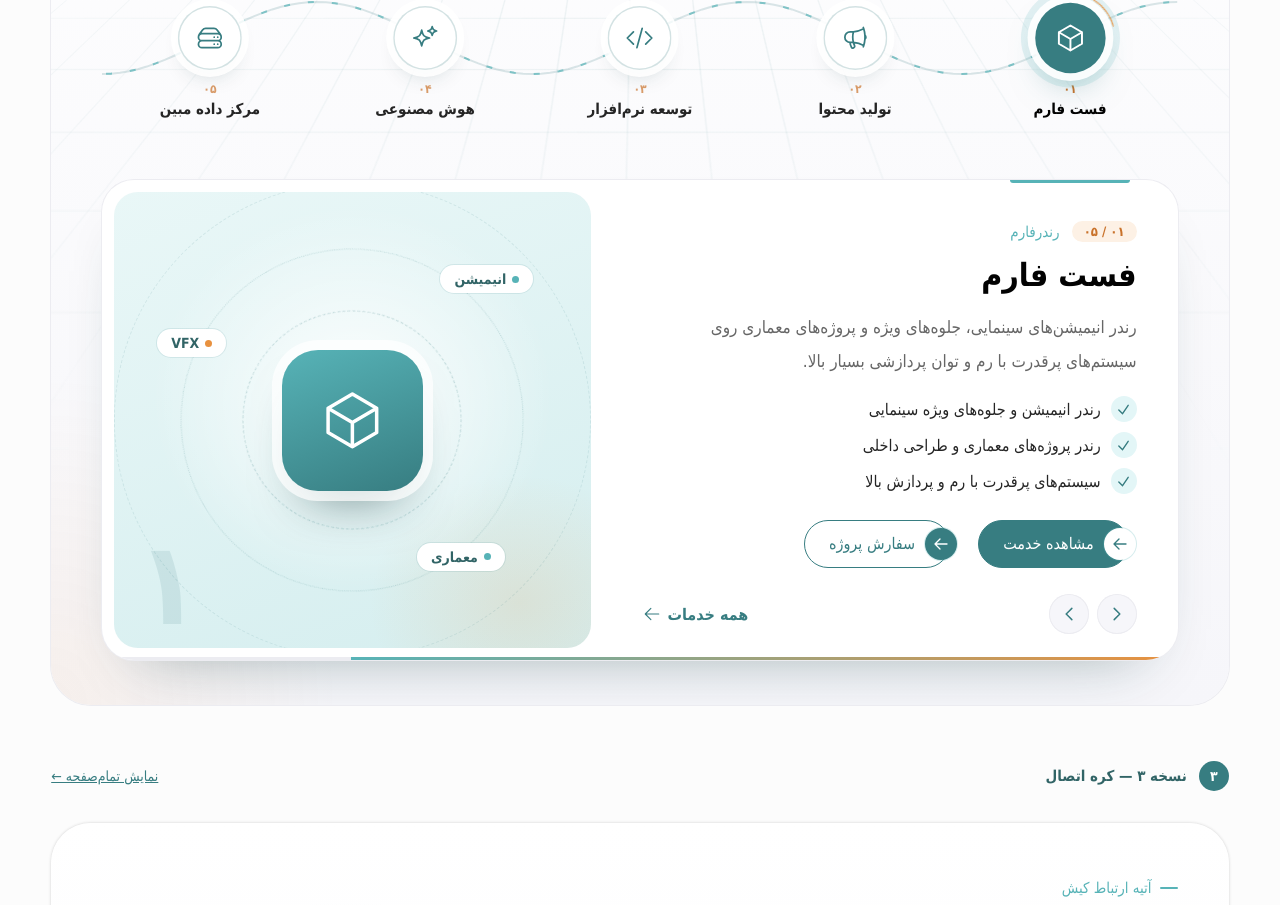
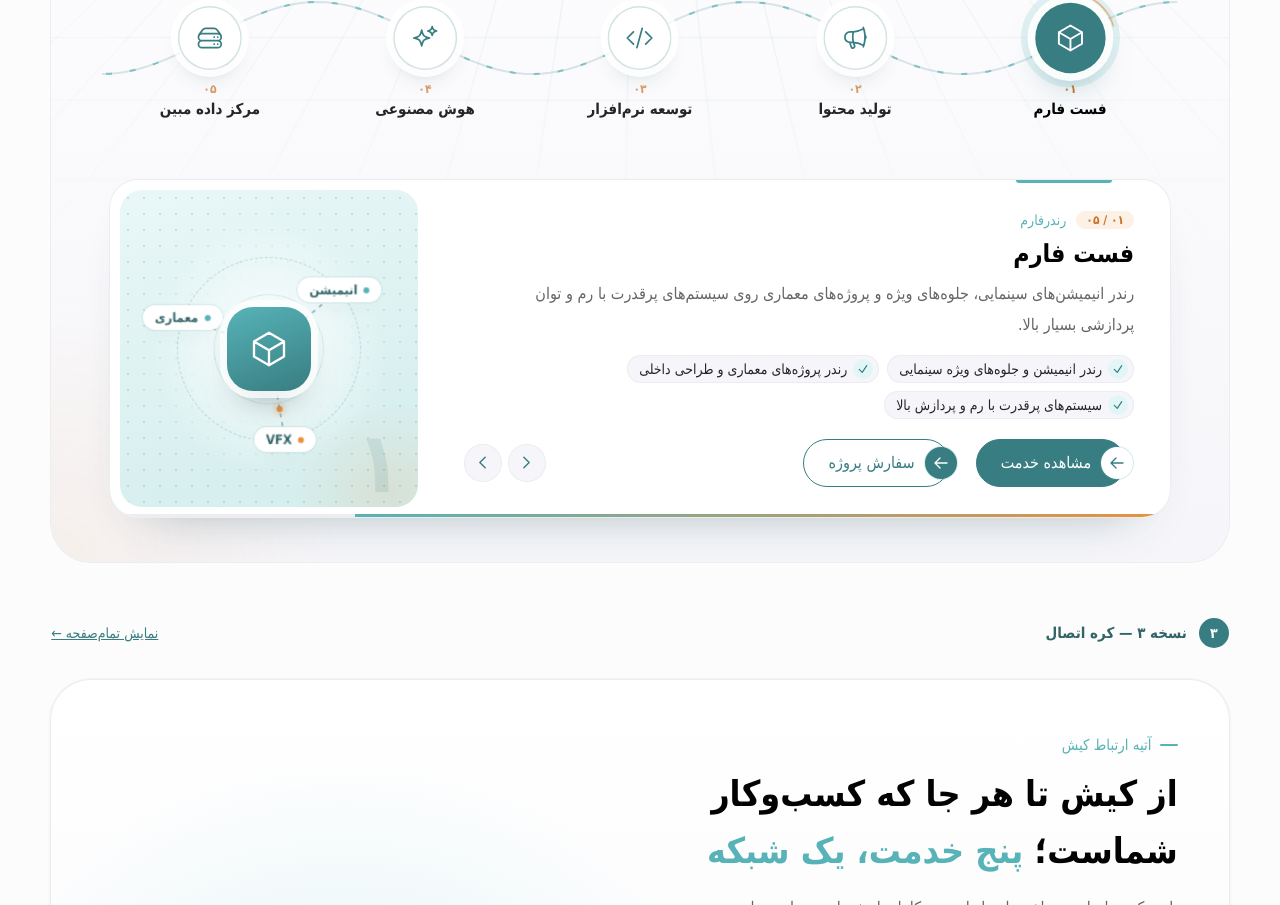
Before and after one commit to marisaadati/AtiehErtebat, a plain HTML site: page home-hero/index.html in a window 1280 px wide. Shown: the part 3644-4549 px from the top of the page. Drawn offline with Linux system fonts and the light colour scheme; animation ran at ten frames a second.

Commit message:
Home hero v4: compact spotlight panel, animated orbit visual
Co-Authored-By: Claude Opus 5.5 <noreply@anthropic.com>
Claude-Session: https://claude.ai/code/session_015ucZP52owXVMXNytia8XHj

```diff
--- a/home-hero/index.html
+++ b/home-hero/index.html
@@ -413,22 +413,19 @@
           <div class="ahs-panel__cta">
             <a class="ahs-btn" data-ahs="href" href="/services/fastfarm/"><span class="ahs-btn__icon" aria-hidden="true"><svg class="ahs-icon"><use href="#ahs-i-arrow"/></svg></span><span>مشاهده خدمت</span></a>
             <a class="ahs-btn ahs-btn--outline" href="/order/"><span class="ahs-btn__icon" aria-hidden="true"><svg class="ahs-icon"><use href="#ahs-i-arrow"/></svg></span><span>سفارش پروژه</span></a>
+            <div class="ahs-steps">
+            <button class="ahs-step" type="button" data-ahs-go="-1" aria-label="خدمت قبلی"><svg class="ahs-icon" aria-hidden="true"><use href="#ahs-i-prev"/></svg></button>
+            <button class="ahs-step" type="button" data-ahs-go="1" aria-label="خدمت بعدی"><svg class="ahs-icon" aria-hidden="true"><use href="#ahs-i-next"/></svg></button>
+          </div>
           </div>
         </div>
         <div class="ahs-visual" aria-hidden="true">
           <span class="ahs-visual__ring ahs-visual__ring--1"></span>
           <span class="ahs-visual__ring ahs-visual__ring--2"></span>
-          <span class="ahs-visual__ring ahs-visual__ring--3"></span>
+          <span class="ahs-visual__pulse"></span>
+          <div class="ahs-orbit" data-ahs="tags"><span class="ahs-sat" style="--a:-90deg"><i class="ahs-sat__line"></i><span class="ahs-tag">انیمیشن</span></span><span class="ahs-sat" style="--a:30deg"><i class="ahs-sat__line"></i><span class="ahs-tag">VFX</span></span><span class="ahs-sat" style="--a:150deg"><i class="ahs-sat__line"></i><span class="ahs-tag">معماری</span></span></div>
           <span class="ahs-visual__core"><svg class="ahs-icon"><use data-ahs="icon" href="#ahs-i-cube"/></svg></span>
           <span class="ahs-visual__num" data-ahs="n2">۱</span>
-          <div class="ahs-tags" data-ahs="tags"><span class="ahs-tag ahs-tag--0">انیمیشن</span><span class="ahs-tag ahs-tag--1">VFX</span><span class="ahs-tag ahs-tag--2">معماری</span></div>
-        </div>
-        <div class="ahs-panel__foot">
-          <div class="ahs-steps">
-            <button class="ahs-step" type="button" data-ahs-go="-1" aria-label="خدمت قبلی"><svg class="ahs-icon" aria-hidden="true"><use href="#ahs-i-prev"/></svg></button>
-            <button class="ahs-step" type="button" data-ahs-go="1" aria-label="خدمت بعدی"><svg class="ahs-icon" aria-hidden="true"><use href="#ahs-i-next"/></svg></button>
-          </div>
-          <a class="ahs-all" href="/services/">همه خدمات <svg class="ahs-icon" aria-hidden="true"><use href="#ahs-i-arrow"/></svg></a>
         </div>
         <span class="ahs-panel__bar" aria-hidden="true"><i></i></span>
       </article>
--- a/home-hero/v4/home-hero-v4.css
+++ b/home-hero/v4/home-hero-v4.css
@@ -94,34 +94,33 @@
 .ahs-tab:focus-visible { outline: none; }
 .ahs-tab:focus-visible .ahs-tab__dot { outline: 2px solid var(--ahs-ink); outline-offset: 6px; }
 
-/* spotlight panel */
+/* spotlight panel — compact */
 .ahs-panel {
-  position: relative; overflow: hidden; width: 100%; max-width: 1180px;
-  display: grid; grid-template-columns: minmax(0, 1.15fr) minmax(0, 1fr); grid-template-areas: "body visual" "foot visual";
-  border-radius: 32px; background: #fff;
-  box-shadow: 0 0 0 1px var(--ahs-line), 0 30px 60px -40px rgba(15, 58, 60, .45);
+  position: relative; overflow: hidden; width: 100%; max-width: 1060px;
+  display: grid; grid-template-columns: minmax(0, 1fr) clamp(260px, 30%, 340px); grid-template-areas: "body visual";
+  align-items: center; border-radius: 28px; background: #fff;
+  box-shadow: 0 0 0 1px var(--ahs-line), 0 26px 50px -38px rgba(15, 58, 60, .45);
 }
 .ahs-panel::before { /* pointer notch towards the active tab */
-  content: ""; position: absolute; top: 0; left: var(--notch, 90%); width: 120px; height: 3px; transform: translateX(-50%);
+  content: ""; position: absolute; top: 0; left: var(--notch, 90%); width: 96px; height: 3px; transform: translateX(-50%);
   border-radius: 0 0 3px 3px; background: var(--ahs-teal); transition: left .55s var(--ahs-ease);
 }
-.ahs-panel__body { grid-area: body; padding: clamp(26px, 3.2vw, 48px); padding-bottom: 8px; }
-.ahs-panel__meta { display: flex; align-items: center; gap: 12px; margin-bottom: 10px; }
-.ahs-panel__n { padding: 3px 12px; border-radius: 999px; background: var(--ahs-amber-soft); color: var(--ahs-amber-ink); font-size: 13px; font-weight: 600; }
+.ahs-panel__body { grid-area: body; padding: clamp(22px, 2.4vw, 34px) clamp(22px, 2.8vw, 40px); }
+.ahs-panel__meta { display: flex; align-items: center; gap: 10px; margin-bottom: 6px; }
+.ahs-panel__n { padding: 2px 10px; border-radius: 999px; background: var(--ahs-amber-soft); color: var(--ahs-amber-ink); font-size: 12px; font-weight: 600; }
 .ahs-panel__n b { font-weight: 800; }
-.ahs-panel__k { color: var(--ahs-teal); font-size: 15px; font-weight: 500; }
-.ahs-panel__title { color: var(--ahs-ink); font-size: clamp(26px, 14px + 1.4vw, 38px); font-weight: 800; line-height: 1.5; }
-.ahs-panel__text { margin-top: 10px; max-width: 560px; color: var(--ahs-muted); font-size: 17px; line-height: 2; }
-.ahs-points { display: grid; gap: 10px; margin-top: 18px; }
-.ahs-points li { display: flex; align-items: center; gap: 10px; color: var(--ahs-body); font-size: 16px; font-weight: 500; }
-.ahs-check { display: grid; place-items: center; width: 26px; height: 26px; border-radius: 50%; background: var(--ahs-mint-soft); color: var(--ahs-btn); flex: 0 0 auto; }
-.ahs-check .ahs-icon { width: 15px; height: 15px; stroke-width: 2.2; }
-.ahs-panel__cta { display: flex; flex-wrap: wrap; gap: 14px 20px; margin-top: 26px; }
-
-.ahs-panel__foot { grid-area: foot; display: flex; align-items: center; justify-content: space-between; gap: 16px; padding: 18px clamp(26px, 3.2vw, 48px) 26px; }
-.ahs-steps { display: flex; gap: 8px; }
-.ahs-step { display: grid; place-items: center; width: 40px; height: 40px; padding: 0; border: 0; border-radius: 50%; background: var(--ahs-soft); color: var(--ahs-btn); cursor: pointer; box-shadow: inset 0 0 0 1px var(--ahs-line); transition: background-color .25s ease, color .25s ease; }
-.ahs-step .ahs-icon { width: 18px; height: 18px; stroke-width: 2; }
+.ahs-panel__k { color: var(--ahs-teal); font-size: 14px; font-weight: 500; }
+.ahs-panel__title { color: var(--ahs-ink); font-size: clamp(22px, 12px + 1vw, 30px); font-weight: 800; line-height: 1.5; }
+.ahs-panel__text { margin-top: 6px; max-width: 600px; color: var(--ahs-muted); font-size: 16px; line-height: 1.95; }
+.ahs-points { display: flex; flex-wrap: wrap; gap: 8px; margin-top: 14px; }
+.ahs-points li { display: inline-flex; align-items: center; gap: 6px; padding: 4px 12px 4px 10px; padding-inline: 6px 12px; border-radius: 999px; background: var(--ahs-soft); color: var(--ahs-body); font-size: 14px; font-weight: 500; box-shadow: inset 0 0 0 1px var(--ahs-line); }
+.ahs-check { display: grid; place-items: center; width: 20px; height: 20px; border-radius: 50%; background: var(--ahs-mint-soft); color: var(--ahs-btn); flex: 0 0 auto; }
+.ahs-check .ahs-icon { width: 12px; height: 12px; stroke-width: 2.4; }
+.ahs-panel__cta { display: flex; flex-wrap: wrap; align-items: center; gap: 12px 18px; margin-top: 20px; }
+.ahs-panel__cta .ahs-steps { margin-inline-start: auto; }
+.ahs-steps { display: flex; gap: 6px; }
+.ahs-step { display: grid; place-items: center; width: 38px; height: 38px; padding: 0; border: 0; border-radius: 50%; background: var(--ahs-soft); color: var(--ahs-btn); cursor: pointer; box-shadow: inset 0 0 0 1px var(--ahs-line); transition: background-color .25s ease, color .25s ease; }
+.ahs-step .ahs-icon { width: 17px; height: 17px; stroke-width: 2; }
 .ahs-step:hover { background: var(--ahs-btn); color: #fff; }
 .ahs-step:focus-visible { outline: 2px solid var(--ahs-ink); outline-offset: 3px; }
 .ahs-all { display: inline-flex; align-items: center; gap: 6px; color: var(--ahs-btn); font-weight: 600; text-decoration: none; }
@@ -130,48 +129,75 @@
 .ahs-panel__bar { position: absolute; inset: auto 0 0 0; height: 3px; background: var(--ahs-line); }
 .ahs-panel__bar i { display: block; height: 100%; width: calc(var(--p, 0) * 100%); background: linear-gradient(90deg, var(--ahs-teal), var(--ahs-amber)); }
 
-/* visual side */
+/* visual — compact orbit: core + 3 satellites linked by flowing data lines */
 .ahs-visual {
-  grid-area: visual; position: relative; overflow: hidden; display: grid; place-items: center; min-height: 380px; margin: 12px; border-radius: 24px;
+  --r: 92px; grid-area: visual; position: relative; overflow: hidden; align-self: stretch; min-height: 250px; margin: 10px; border-radius: 22px; direction: ltr;
   background:
-    radial-gradient(60% 60% at 50% 45%, rgba(255, 255, 255, .9), transparent 70%),
-    radial-gradient(45% 40% at 85% 90%, rgba(232, 145, 63, .14), transparent 70%),
-    linear-gradient(160deg, #e9f7f7, #d5eeef);
+    radial-gradient(55% 55% at 50% 50%, rgba(255, 255, 255, .95), transparent 72%),
+    radial-gradient(45% 40% at 90% 95%, rgba(232, 145, 63, .14), transparent 70%),
+    linear-gradient(160deg, #e9f7f7, #d3eded);
 }
-.ahs-visual__ring { position: absolute; left: 50%; top: 50%; border-radius: 50%; border: 1.5px dashed rgba(55, 125, 129, .25); transform: translate(-50%, -50%); }
-.ahs-visual__ring--1 { width: 46%; aspect-ratio: 1; animation: ahs-spin 40s linear infinite; }
-.ahs-visual__ring--2 { width: 72%; aspect-ratio: 1; border-style: dotted; animation: ahs-spin 60s linear infinite reverse; }
-.ahs-visual__ring--3 { width: 100%; aspect-ratio: 1; border-color: rgba(55, 125, 129, .12); }
+.ahs-visual::before { /* dotted field */
+  content: ""; position: absolute; inset: 0; background-image: radial-gradient(rgba(55, 125, 129, .18) 1px, transparent 1.2px); background-size: 16px 16px;
+  mask-image: radial-gradient(60% 60% at 50% 50%, transparent 30%, #000 80%);
+}
+.ahs-visual__ring { position: absolute; left: 50%; top: 50%; border-radius: 50%; transform: translate(-50%, -50%); }
+.ahs-visual__ring--1 { width: calc(var(--r) * 2); aspect-ratio: 1; border: 1.5px dashed rgba(55, 125, 129, .28); animation: ahs-spin 30s linear infinite; }
+.ahs-visual__ring--2 { width: calc(var(--r) * 1.2); aspect-ratio: 1; border: 1px dotted rgba(55, 125, 129, .3); animation: ahs-spin 18s linear infinite reverse; }
 @keyframes ahs-spin { to { transform: translate(-50%, -50%) rotate(360deg); } }
+.ahs-visual__pulse { position: absolute; left: 50%; top: 50%; width: 84px; aspect-ratio: 1; margin: -42px 0 0 -42px; border-radius: 26px; border: 2px solid var(--ahs-teal); opacity: 0; animation: ahs-pulse 2.8s var(--ahs-ease) infinite; }
+@keyframes ahs-pulse { 0% { transform: scale(1); opacity: .55; } 100% { transform: scale(2.1); opacity: 0; } }
 .ahs-visual__core {
-  position: relative; z-index: 1; display: grid; place-items: center; width: clamp(110px, 11vw, 150px); aspect-ratio: 1; border-radius: 36px;
+  position: absolute; left: 50%; top: 50%; z-index: 2; display: grid; place-items: center; width: 84px; height: 84px; margin: -42px 0 0 -42px; border-radius: 26px;
   background: linear-gradient(160deg, var(--ahs-teal), var(--ahs-btn)); color: #fff;
-  box-shadow: 0 0 0 10px rgba(255, 255, 255, .7), 0 30px 50px -24px rgba(15, 58, 60, .6);
-  animation: ahs-float 6s var(--ahs-ease) infinite;
+  box-shadow: 0 0 0 7px rgba(255, 255, 255, .75), 0 20px 36px -18px rgba(15, 58, 60, .6);
 }
-.ahs-visual__core .ahs-icon { width: 46%; height: 46%; stroke-width: 1.3; }
-@keyframes ahs-float { 50% { transform: translateY(-8px); } }
-.ahs-visual__num { position: absolute; inset-inline-end: 22px; bottom: 6px; color: rgba(55, 125, 129, .12); font-size: clamp(90px, 9vw, 140px); font-weight: 800; line-height: 1; }
-.ahs-tags { position: absolute; inset: 0; z-index: 2; pointer-events: none; }
+.ahs-visual__core .ahs-icon { width: 40px; height: 40px; stroke-width: 1.4; }
+.ahs-visual__num { position: absolute; right: 16px; bottom: 2px; color: rgba(55, 125, 129, .12); font-size: 84px; font-weight: 800; line-height: 1; direction: rtl; }
+
+.ahs-orbit { position: absolute; left: 50%; top: 50%; width: 0; height: 0; z-index: 1; }
+.ahs-sat { /* each satellite turns around the core; sat + tag are re-created together on every switch, so their phases always match */
+  position: absolute; left: 0; top: 0; width: var(--r); height: 0; transform: rotate(var(--a)); transform-origin: 0 0;
+  animation: ahs-sat-rot 36s linear infinite, ahs-sat-in .6s var(--ahs-ease) both;
+}
+@keyframes ahs-sat-rot { from { transform: rotate(var(--a)); } to { transform: rotate(calc(var(--a) + 360deg)); } }
+.ahs-sat__line { /* flowing data line core → satellite */
+  position: absolute; left: 46px; right: 0; top: -1px; height: 2px; border-radius: 2px;
+  background: repeating-linear-gradient(90deg, rgba(55, 125, 129, .45) 0 4px, transparent 4px 9px); background-size: 9px 2px;
+  animation: ahs-line .7s linear infinite;
+}
+@keyframes ahs-line { to { background-position: 9px 0; } }
+.ahs-sat__line::after { /* packet */
+  content: ""; position: absolute; top: -2px; left: 0; width: 6px; height: 6px; border-radius: 50%; background: var(--ahs-teal); box-shadow: 0 0 6px rgba(87, 179, 183, .9);
+  animation: ahs-packet 1.8s var(--ahs-ease) infinite;
+}
+.ahs-sat:nth-child(2) .ahs-sat__line::after { background: var(--ahs-amber); box-shadow: 0 0 6px rgba(232, 145, 63, .9); animation-delay: -.6s; }
+.ahs-sat:nth-child(3) .ahs-sat__line::after { animation-delay: -1.2s; }
+@keyframes ahs-packet { 0% { left: 0; opacity: 0; } 15% { opacity: 1; } 85% { opacity: 1; } 100% { left: calc(100% - 6px); opacity: 0; } }
 .ahs-tag {
-  position: absolute; display: inline-flex; align-items: center; gap: 6px; padding: 6px 14px; border-radius: 999px;
-  background: #fff; color: var(--ahs-deep); font-size: 14px; font-weight: 600; white-space: nowrap;
-  box-shadow: 0 0 0 1px rgba(55, 125, 129, .12), 0 12px 24px -14px rgba(15, 58, 60, .45);
-  animation: ahs-float 5s var(--ahs-ease) infinite;
+  position: absolute; left: 100%; top: 0; display: inline-flex; align-items: center; gap: 6px; padding: 5px 12px; border-radius: 999px;
+  background: #fff; color: var(--ahs-deep); font-size: 13px; font-weight: 600; white-space: nowrap; direction: rtl;
+  box-shadow: 0 0 0 1px rgba(55, 125, 129, .14), 0 10px 20px -12px rgba(15, 58, 60, .45);
+  animation: ahs-counter 36s linear infinite, ahs-fade .5s .15s var(--ahs-ease) both; /* stays upright while the satellite turns */
 }
-.ahs-tag::before { content: ""; width: 7px; height: 7px; border-radius: 50%; background: var(--ahs-teal); }
-.ahs-tag--0 { top: 16%; inset-inline-start: 12%; }
-.ahs-tag--1 { top: 30%; inset-inline-end: 9%; animation-delay: -1.6s; }
-.ahs-tag--1::before { background: var(--ahs-amber); }
-.ahs-tag--2 { bottom: 17%; inset-inline-start: 18%; animation-delay: -3.2s; }
+.ahs-tag::before { content: ""; width: 6px; height: 6px; border-radius: 50%; background: var(--ahs-teal); }
+.ahs-sat:nth-child(2) .ahs-tag::before { background: var(--ahs-amber); }
+@keyframes ahs-counter {
+  from { transform: translate(-50%, -50%) rotate(calc(-1 * var(--a))); }
+  to   { transform: translate(-50%, -50%) rotate(calc(-1 * var(--a) - 360deg)); }
+}
 
 /* swap animation */
-.ahs-panel.is-swap .ahs-panel__body > *, .ahs-panel.is-swap .ahs-visual__core, .ahs-panel.is-swap .ahs-tag, .ahs-panel.is-swap .ahs-visual__num { animation-name: ahs-in; animation-duration: .55s; animation-timing-function: var(--ahs-ease); animation-iteration-count: 1; }
+.ahs-panel.is-swap .ahs-panel__body > * { animation: ahs-in .5s var(--ahs-ease) both; }
 .ahs-panel.is-swap .ahs-panel__body > :nth-child(2) { animation-delay: .04s; }
 .ahs-panel.is-swap .ahs-panel__body > :nth-child(3) { animation-delay: .08s; }
 .ahs-panel.is-swap .ahs-panel__body > :nth-child(4) { animation-delay: .12s; }
 .ahs-panel.is-swap .ahs-panel__body > :nth-child(5) { animation-delay: .16s; }
-@keyframes ahs-in { from { opacity: 0; transform: translateY(10px); } to { opacity: 1; transform: none; } }
+.ahs-panel.is-swap .ahs-visual__core { animation: ahs-pop .55s var(--ahs-ease); }
+@keyframes ahs-in { from { opacity: 0; transform: translateY(8px); } to { opacity: 1; transform: none; } }
+@keyframes ahs-pop { 0% { transform: scale(.7); } 60% { transform: scale(1.06); } 100% { transform: none; } }
+@keyframes ahs-sat-in { from { width: 0; opacity: 0; } to { width: var(--r); opacity: 1; } }
+@keyframes ahs-fade { from { opacity: 0; } to { opacity: 1; } }
 
 /* buttons (site pill pattern) */
 .ahs-btn {
@@ -211,26 +237,23 @@
   .ahs-tab:hover .ahs-tab__dot { transform: none; }
   .ahs-tab[aria-selected="true"] { box-shadow: 0 0 0 1.5px var(--ahs-teal), 0 10px 20px -14px rgba(55, 125, 129, .6); }
   .ahs-tab[aria-selected="true"] .ahs-tab__dot { transform: none; box-shadow: none; }
-  .ahs-panel { grid-template-columns: minmax(0, 1fr); grid-template-areas: "visual" "body" "foot"; }
+  .ahs-panel { grid-template-columns: minmax(0, 1fr); grid-template-areas: "visual" "body"; }
   .ahs-panel::before { display: none; }
-  .ahs-visual { min-height: 230px; margin: 10px 10px 0; }
-  .ahs-visual__ring--3 { display: none; }
+  .ahs-visual { min-height: 210px; margin: 10px 10px 0; }
 }
 @media (max-width: 767.98px) {
   .ahs-box { padding: 30px 18px 22px; border-radius: 28px; }
   .ahs-bus { margin-inline: -18px; }
   .ahs-tabs { padding-inline: 18px; }
   .ahs-lead { font-size: 15px; }
-  .ahs-panel { border-radius: 24px; }
-  .ahs-panel__body { padding: 22px 20px 4px; }
+  .ahs-panel { border-radius: 22px; }
+  .ahs-panel__body { padding: 18px 18px 22px; }
   .ahs-panel__text { font-size: 15px; }
-  .ahs-points li { font-size: 15px; }
+  .ahs-points li { font-size: 13px; }
   .ahs-panel__cta .ahs-btn { flex: 1 1 auto; justify-content: center; }
-  .ahs-panel__foot { padding: 16px 20px 22px; }
-  .ahs-tag { font-size: 13px; padding: 5px 12px; }
-  .ahs-tag--0 { top: 12%; inset-inline-start: 6%; }
-  .ahs-tag--1 { top: 40%; inset-inline-end: 4%; }
-  .ahs-tag--2 { bottom: 10%; inset-inline-start: 10%; }
+  .ahs-panel__cta .ahs-steps { margin-inline-start: 0; }
+  .ahs-visual { --r: 80px; min-height: 190px; }
+  .ahs-tag { font-size: 12px; padding: 4px 10px; }
 }
 @media (prefers-reduced-motion: reduce) {
   .ahs-hero *, .ahs-hero *::before, .ahs-hero *::after { animation: none !important; transition: none !important; }
--- a/home-hero/v4/home-hero-v4.js
+++ b/home-hero/v4/home-hero-v4.js
@@ -24,7 +24,10 @@
       $('points').innerHTML = s.points.map(function (p) {
         return '<li><span class="ahs-check"><svg class="ahs-icon" aria-hidden="true"><use href="#ahs-i-check"/></svg></span>' + esc(p) + '</li>';
       }).join('');
-      $('tags').innerHTML = s.tags.map(function (t, j) { return '<span class="ahs-tag ahs-tag--' + j + '">' + esc(t) + '</span>'; }).join('');
+      var ANG = [-90, 30, 150];
+      $('tags').innerHTML = s.tags.map(function (t, j) {
+        return '<span class="ahs-sat" style="--a:' + ANG[j % 3] + 'deg"><i class="ahs-sat__line"></i><span class="ahs-tag">' + esc(t) + '</span></span>';
+      }).join('');
     }
     function select(i, user, focus) {
       current = (i + data.length) % data.length;
```
Also changed, not shown: home-hero/v4/index.html (+6 -9 lines).
